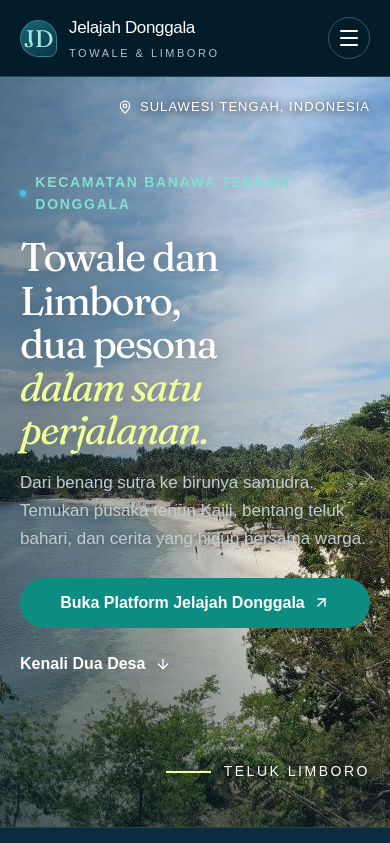
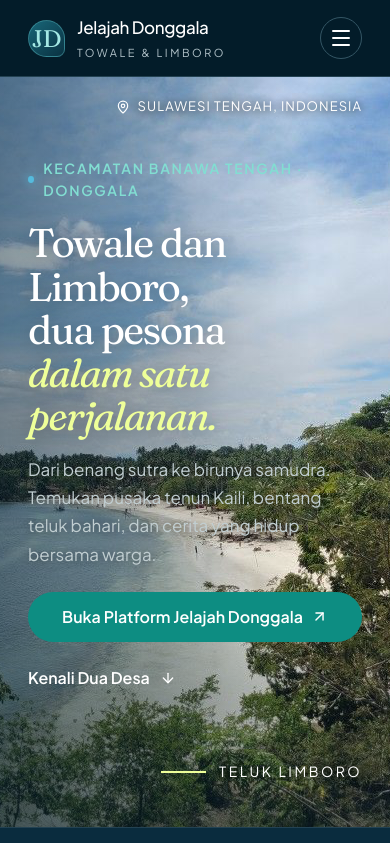
Before and after one commit to matthewpriantara/donggala-compro, a Next.js app: page / in a window 390 px wide. Shown: the top 843 px of the page. Built offline with nearby package versions, Linux system fonts and the light colour scheme.

Commit message:
feat: increase page gutters and use Plus Jakarta Sans

```diff
--- a/app/globals.css
+++ b/app/globals.css
@@ -14,6 +14,8 @@
   font-display: swap;
 }
 :root {
+  --page-gutter: clamp(28px, 10vw, 160px);
+  --content-width: 1280px;
   --color-ocean-950: #041d2a;
   --color-ocean-900: #0a2c3e;
   --color-ocean-700: #1a4d68;
@@ -38,7 +40,7 @@ body {
   margin: 0;
   background: var(--color-ocean-950);
   color: #fff;
-  font-family: Arial, Helvetica, sans-serif;
+  font-family: var(--font-jakarta), Arial, Helvetica, sans-serif;
   font-size: 18px;
   -webkit-font-smoothing: antialiased;
 }
@@ -97,7 +99,7 @@ em {
   color: var(--color-motif-yellow);
 }
 .wrap {
-  width: min(1240px, calc(100% - 112px));
+  width: min(var(--content-width), calc(100% - 2 * var(--page-gutter)));
   margin-inline: auto;
 }
 .section {
@@ -160,10 +162,10 @@ em {
   z-index: 40;
 }
 .header-inner {
-  max-width: 1400px;
-  margin: auto;
+  width: min(var(--content-width), calc(100% - 2 * var(--page-gutter)));
+  margin-inline: auto;
   min-height: 90px;
-  padding: 0 40px;
+  padding: 0;
   display: flex;
   align-items: center;
   justify-content: space-between;
@@ -964,7 +966,7 @@ em {
 }
 @media (max-width: 1150px) {
   .header-inner {
-    padding-inline: 28px;
+    padding-inline: 0;
     gap: 16px;
   }
   .desktop-nav {
@@ -974,9 +976,7 @@ em {
   .brand > img {
     display: none;
   }
-  .wrap {
-    width: calc(100% - 64px);
-  }
+
   .about-grid,
   .culture-row {
     gap: 45px;
@@ -998,7 +998,7 @@ em {
     max-width: 100%;
   }
 }
-@media (max-width: 1200px) {
+@media (max-width: 1350px) {
   .desktop-nav,
   .header-cta {
     display: none;
@@ -1028,7 +1028,7 @@ em {
     flex-direction: column;
     background: #082735;
     box-shadow: 0 20px 30px #0004;
-    padding: 20px 28px;
+    padding: 20px var(--page-gutter);
     border-bottom: 1px solid #365665;
   }
   .mobile-nav nav a {
@@ -1072,14 +1072,14 @@ em {
   }
 }
 @media (max-width: 600px) {
-  .wrap {
-    width: calc(100% - 40px);
+  :root {
+    --page-gutter: 28px;
   }
   .section {
     padding-block: 65px;
   }
   .header-inner {
-    padding-inline: 20px;
+    padding-inline: 0;
   }
   .brand strong {
     font-size: 17px;
--- a/app/layout.tsx
+++ b/app/layout.tsx
@@ -1,4 +1,5 @@
 import type { Metadata } from "next";
+import localFont from "next/font/local";
 import "./globals.css";
 import { SiteHeader, SiteFooter } from "@/modules/layout";
 import { SmoothScroll } from "@/components/motion/smooth-scroll";
@@ -9,6 +10,13 @@ import {
   COMPANY_DESCRIPTION,
   PORTAL,
 } from "@/constants/helper";
+const PLUS_JAKARTA_SANS = localFont({
+  src: "../public/fonts/plus-jakarta-sans.ttf",
+  variable: "--font-jakarta",
+  weight: "200 800",
+  display: "swap",
+});
+
 export const metadata: Metadata = {
   title: `${COMPANY_NAME} | ${COMPANY_TAGLINE}`,
   description: COMPANY_DESCRIPTION,
@@ -25,7 +33,7 @@ export default function RootLayout({
   readonly children: React.ReactNode;
 }) {
   return (
-    <html lang="id">
+    <html lang="id" className={PLUS_JAKARTA_SANS.variable}>
       <body>
         <a className="skip-link" href="#konten">
           {PORTAL.skip}
```
Also changed, not shown: public/fonts/PLUS-JAKARTA-SANS-OFL.txt (added), public/fonts/plus-jakarta-sans.ttf (added).
